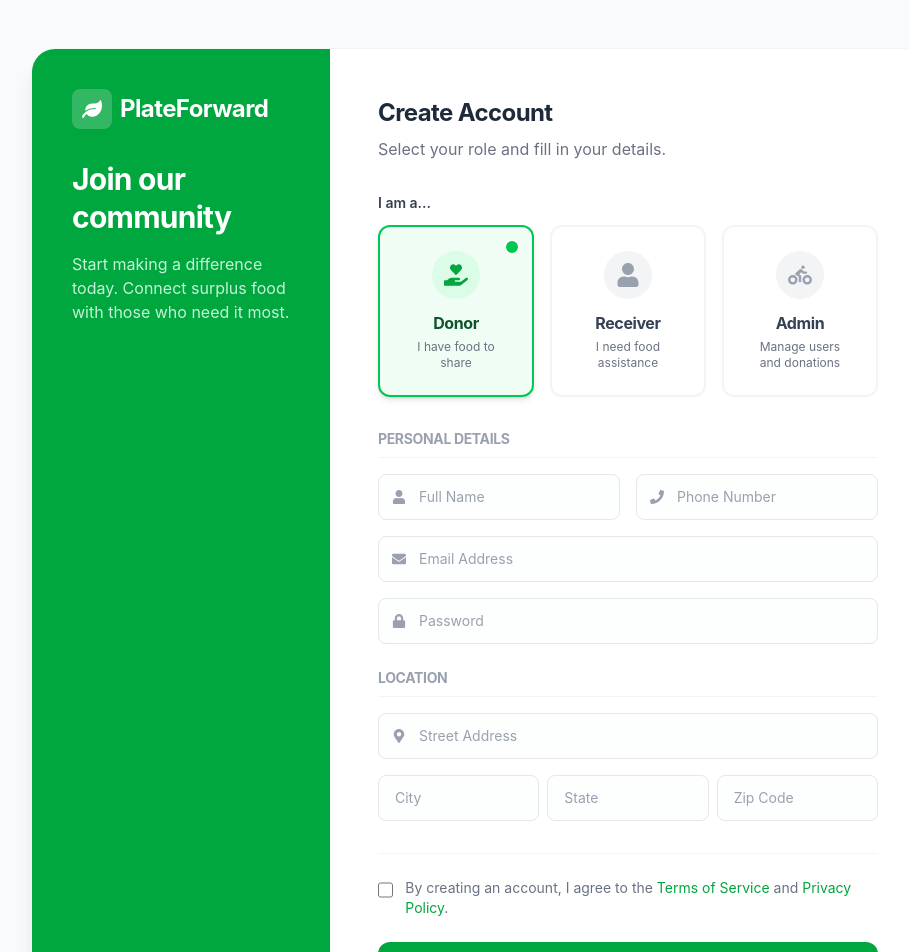
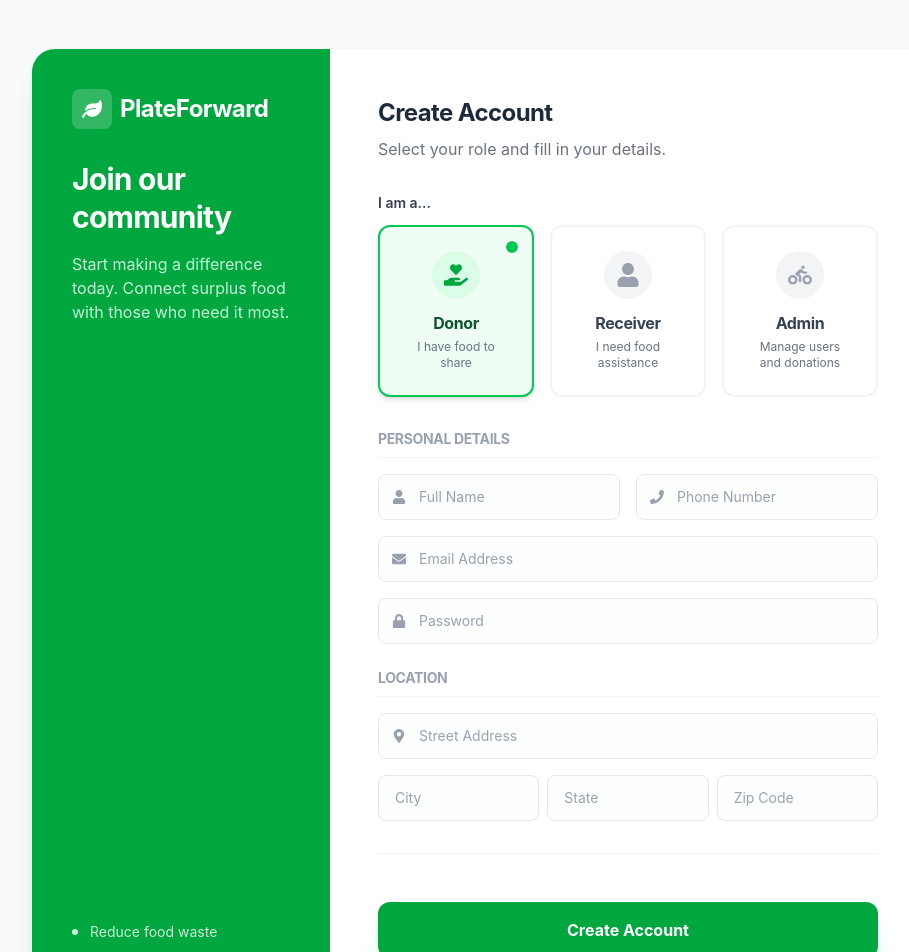
Before and after one commit to udita1294/PlateForward, a React (Vite) app in the folder Frontend/: page /register in a window 1280 px wide. Shown: the top 952 px of the page, without its empty margins (161-1070 px from the left). Built offline with nearby package versions, Linux system fonts and the light colour scheme.

Commit message:
modified signup page

```diff
--- a/Frontend/src/pages/Signup.jsx
+++ b/Frontend/src/pages/Signup.jsx
@@ -190,13 +190,9 @@ export default function Signup() {
                 </div>
               </div>
 
-              {/* Terms and Submit */}
+               {/* Terms and Submit */}
               <div className="mt-8 pt-6 border-t border-gray-100">
                 <label className="flex items-start gap-3 cursor-pointer mb-6 group">
-                   <input type="checkbox" required className="mt-1 w-4 h-4 text-green-600 rounded border-gray-300 focus:ring-green-500" />
-                   <span className="text-sm text-gray-500 group-hover:text-gray-700 transition-colors">
-                     By creating an account, I agree to the <a href="#" className="text-green-600 hover:underline">Terms of Service</a> and <a href="#" className="text-green-600 hover:underline">Privacy Policy</a>.
-                   </span>
                 </label>
 
                 <button
```
